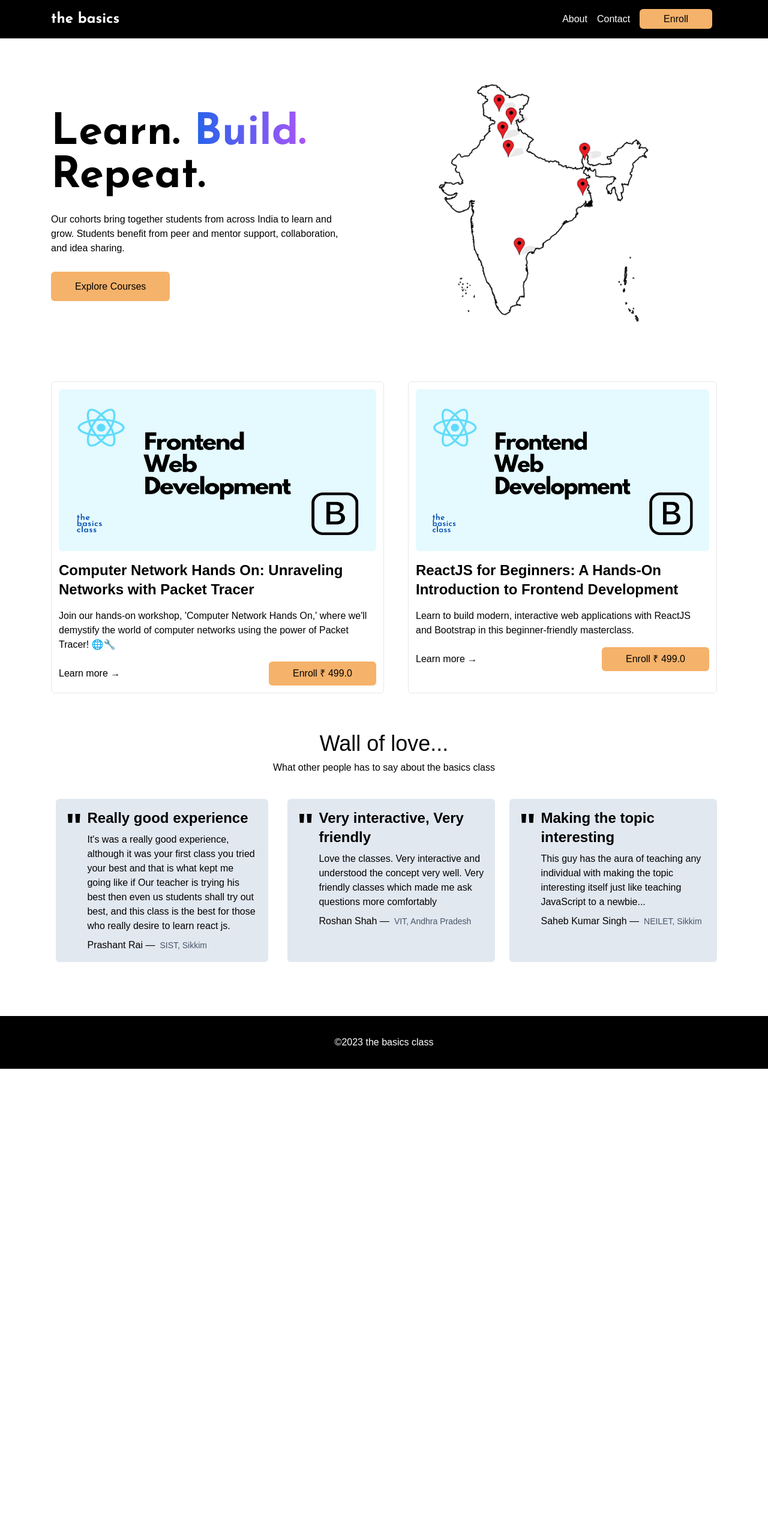
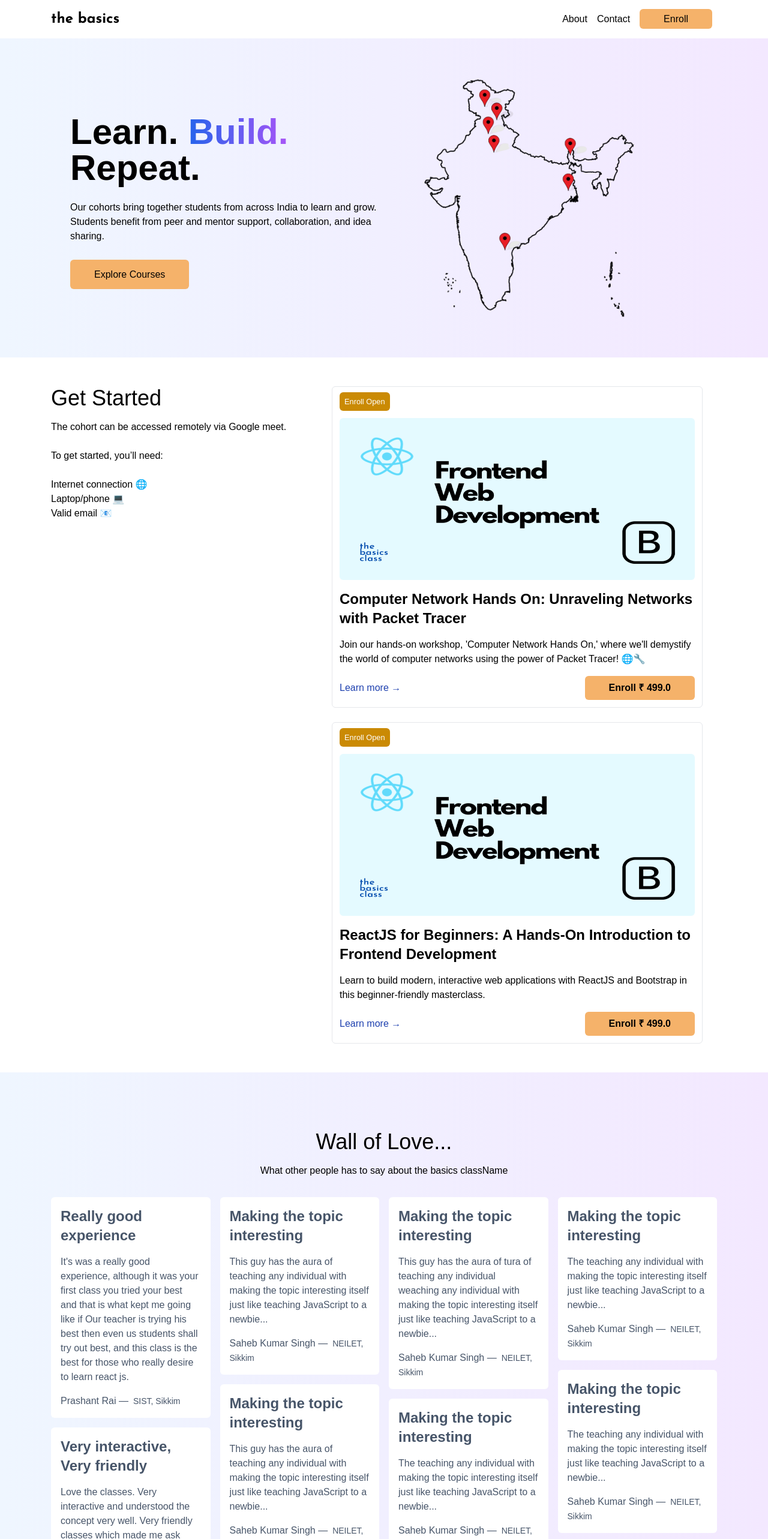
Before and after one commit to sachinshrmaa/cohort, a Next.js app: page / in a window 1280 px wide. Shown: the top 2566 px of the page at 60% size. Before the commit the page ends 1782 px from the top, so only its background shows below. Built offline with nearby package versions, Linux system fonts and the light colour scheme.

Commit message:
design page layout

```diff
--- a/app/(site)/page.tsx
+++ b/app/(site)/page.tsx
@@ -7,20 +7,33 @@ import WorkshopCard from "@/components/WorkshopCard";
 
 export default function Home() {
   return (
-    <div className="container">
-      <div className="grid grid-cols-2 space-x-6 items-center py-8">
     <div>
-          <h1 className="text-7xl font-bold mb-6 font-sans">
+      {/* Hero Section */}
+      <div className="bg-gradient-to-r from-blue-50 to-purple-100  py-14">
+        <div className="container text-center md:text-left">
+          <div className="grid md:grid-cols-2 md:space-x-8 md:items-center">
+            <div className="md:hidden block">
+              <Image
+                src="/hero_img.png"
+                alt="India map"
+                width={420}
+                height={420}
+                priority
+                className="h-[200px] w-[200px]"
+              />
+            </div>
+            <div className="mb-6">
+              <h1 className="text-6xl font-bold my-6">
                 Learn.{" "}
                 <span className="text-transparent bg-clip-text bg-gradient-to-r from-blue-600 to-purple-500 h-48">
                   Build.
                 </span>{" "}
                 Repeat.
               </h1>
-          <p className="w-[500px] mb-10">
-            Our cohorts bring together students from across India to learn and
-            grow. Students benefit from peer and mentor support, collaboration,
-            and idea sharing.
+              <p className="mb-10">
+                Our cohorts bring together students from across India to learn
+                and grow. Students benefit from peer and mentor support,
+                collaboration, and idea sharing.
               </p>
 
               <Link
@@ -30,7 +43,7 @@ export default function Home() {
                 Explore Courses
               </Link>
             </div>
-        <div className="p-8">
+            <div className="hidden md:block">
               <Image
                 src="/hero_img.png"
                 alt="India map"
@@ -40,8 +53,26 @@ export default function Home() {
               />
             </div>
           </div>
+        </div>
+      </div>
 
-      <div className="grid grid-cols-2 my-6 space-x-10">
+      {/* Courses Section */}
+      <section className="py-6">
+        <div className="container">
+          <div className="grid grid-cols-1 md:grid-cols-5">
+            <div className="md:col-span-2 mt-6">
+              <h1 className="text-4xl mb-4">Get Started</h1>
+              <p className="mb-6 text-md">
+                The cohort can be accessed remotely via Google meet.
+              </p>
+              <p className="mb-6 text-md">To get started, you’ll need: </p>
+              <ul>
+                <li>Internet connection 🌐</li>
+                <li>Laptop/phone 💻</li>
+                <li>Valid email 📧</li>
+              </ul>
+            </div>
+            <div className="md:col-span-3">
               {workshops.map((workshop, index) => (
                 <WorkshopCard
                   key={index}
@@ -54,14 +85,21 @@ export default function Home() {
                 />
               ))}
             </div>
+          </div>
+        </div>
+      </section>
 
-      <div className="py-8">
-        <h1 className="my-2 text-4xl text-center">Wall of love...</h1>
-        <p className="text-center mb-8 text-md">
-          What other people has to say about the basics class
+      {/* Testimonial Section */}
+      <section className="bg-gradient-to-r from-blue-50 to-purple-100  py-8">
+        <div className="container py-8">
+          <div className="text-center mb-4 mt-8">
+            <h1 className="text-4xl mb-4">Wall of Love...</h1>
+            <p className="mb-8 text-md">
+              What other people has to say about the basics className
             </p>
+          </div>
 
-        <div className="grid grid-cols-3 space-x-6">
+          <div className="columns-1 md:columns-3 lg:columns-4 gap-4">
             {testimonials.map((testimony, index) => (
               <TestimonialCard
                 id={testimony.id}
@@ -74,6 +112,8 @@ export default function Home() {
             ))}
           </div>
         </div>
+      </section>
+
     </div>
   );
 }
--- a/app/[workshopSlug]/page.tsx
+++ b/app/[workshopSlug]/page.tsx
@@ -1,23 +1,65 @@
 import workshops from "@/data/workshops";
+import Image from "next/image";
 import Link from "next/link";
 import React from "react";
+import NotFound from "../not-found";
 
 export default function WorkshopPage({ params }) {
   const { workshopSlug } = params;
   const workshop = workshops.filter((cohort) => cohort.slug === workshopSlug);
 
+  // If no matching workshop found, return 404 page not found
+  if (workshop.length === 0) {
+    return <NotFound />;
+  }
+
   return (
-    <div className="container py-8">
+    <main className="py-12">
+      <div className="container">
         <Link href="/" className="text-blue-900">
-        {" "}
           &larr; back to home
         </Link>
         {workshop.map((cohort) => (
-        <div className="my-8" key={cohort.id}>
-          <h1 className="text-4xl font-bold ">{cohort.name}</h1>
-          <p className="my-6 text-lg">{cohort.description}</p>
+          <div className="grid grid-cols-1 md:grid-cols-6 mt-4 md:mt-6 md:gap-4">
+            <div className="md:hidden md:col-span-3 mt-4 mb-8">
+              <Image
+                src={cohort.thumbnail}
+                alt={cohort.name}
+                width={200}
+                height={350}
+                className="rounded-md w-full mb-10"
+              />
+
+              <Link className="text-center" href="/">
+                <p className="bg-brand-accent py-2 rounded-md hover:bg-yellow-600 font-semibold w-full">
+                  Enroll Now &nbsp; ₹{cohort.price}.0
+                </p>
+              </Link>
+            </div>
+            <div className="md:col-span-4">
+              <h1 className="text-2xl font-semibold mb-6 leading-8 md:leading-[50px] md:text-4xl">
+                {cohort.name}
+              </h1>
+              <p className="text-md md:text-lg">{cohort.description}</p>
+            </div>
+            <div className="hidden md:block md:col-span-2">
+              <Image
+                src={cohort.thumbnail}
+                alt={cohort.name}
+                width={200}
+                height={350}
+                className="rounded-md w-full mb-6"
+              />
+
+              <Link className="text-center" href="/">
+                <p className="bg-brand-accent py-2 rounded-md hover:bg-yellow-600 font-semibold w-full">
+                  Enroll Now &nbsp; ₹{cohort.price}.0
+                </p>
+              </Link>
+            </div>
           </div>
         ))}
       </div>
+    </main>
   );
 }
--- a/components/Footer.tsx
+++ b/components/Footer.tsx
@@ -2,7 +2,7 @@ import React from "react";
 
 export default function Footer() {
   return (
-    <div className="py-8 text-center bg-brand-primary text-brand-seconday mt-[50px]">
+    <div className="py-8 text-center">
       <p>&copy;2023 the basics class</p>
     </div>
   );
--- a/components/NavBar.tsx
+++ b/components/NavBar.tsx
@@ -3,19 +3,19 @@ import React from "react";
 
 export default function NavBar() {
   return (
-    <nav className="w-full bg-brand-primary text-brand-seconday">
+    <nav className="w-full">
       <div className="container h-16 flex justify-between items-center">
         <Link
           href="/"
-          className="font-sans text-2xl font-bold hover:text-blue-100"
+          className="font-sans text-2xl font-bold hover:text-blue-600"
         >
           the basics
         </Link>
         <div>
-          <Link className="mx-2 hover:text-blue-100" href="/">
+          <Link className="mx-2 hover:text-blue-600" href="/">
             About
           </Link>
-          <Link className="mx-2 hover:text-blue-100" href="/">
+          <Link className="mx-2 hover:text-blue-600" href="/">
             Contact
           </Link>
           <Link
--- a/components/TestimonialCard.tsx
+++ b/components/TestimonialCard.tsx
@@ -1,5 +1,6 @@
 import { FC } from "react";
 import { TestimonialData } from "../types/testimonial";
+import Image from "next/image";
 
 const TestimonialCard: FC<TestimonialData> = ({
   name,
@@ -8,12 +9,11 @@ const TestimonialCard: FC<TestimonialData> = ({
   keywords,
 }) => {
   return (
-    <div className="bg-slate-200 p-4 rounded-md m-2 flex space-x-2 hover:bg-slate-100 ">
-      <span className="text-6xl font-extrabold font-serif ">&quot;</span>
+    <div className="bg-white p-4 rounded-md inline-block mb-4 w-full space-x-2 hover:bg-slate-50">
       <div className="align-end">
-        <h1 className="text-2xl font-semibold">{keywords}</h1>
-        <p className="my-2">{message}</p>
-        <p className="text-md">
+        <h1 className="text-2xl font-semibold text-slate-600">{keywords}</h1>
+        <p className="my-4 text-slate-600">{message}</p>
+        <p className="text-md text-slate-600">
           {name} —
           <span className="mx-2 text-sm text-slate-600">{organization}</span>
         </p>
--- a/components/WorkshopCard.tsx
+++ b/components/WorkshopCard.tsx
@@ -12,8 +12,11 @@ const WorkshopCard: FC<WorkshopData> = ({
   slug,
 }) => {
   return (
-    <div className="border rounded-md p-[12px]">
-      <div className="mb-4">
+    <div className="bg-white border rounded-md p-[12px] my-6 md:mx-6">
+      <small className="bg-yellow-600 text-white p-2 rounded-md">
+        Enroll Open
+      </small>
+      <div className="my-4">
         <Image
           src={thumbnail}
           width={200}
@@ -26,11 +29,11 @@ const WorkshopCard: FC<WorkshopData> = ({
         <h1 className="text-2xl my-4 font-semibold">{name}</h1>
         <p className="mb-4">{description}</p>
         <div className="flex justify-between items-center">
-          <Link className="hover:text-blue-900 hover:text-lg" href={slug}>
+          <Link className="text-blue-800 hover:text-blue-900" href={slug}>
             Learn more <span>&rarr;</span>
           </Link>
           <Link
-            className="bg-brand-accent px-10 py-2 rounded-md hover:bg-yellow-600 "
+            className="bg-brand-accent px-10 py-2 rounded-md hover:bg-yellow-600 font-semibold"
             href={slug}
           >
             Enroll ₹ {price}.0
--- a/data/testimonials.ts
+++ b/data/testimonials.ts
@@ -25,6 +25,62 @@ const testimonials: TestimonialData[] = [
     organization: "NEILET, Sikkim",
     keywords: "Making the topic interesting",
   },
+  {
+    id: 4,
+    name: "Saheb Kumar Singh",
+    message:
+      "This guy has the aura of teaching any individual with making the topic interesting itself just like teaching JavaScript to a newbie...",
+    organization: "NEILET, Sikkim",
+    keywords: "Making the topic interesting",
+  },
+  {
+    id: 5,
+    name: "Saheb Kumar Singh",
+    message:
+      "This guy has the aura of teaching any individual wura of teaching any individual with making the topic interesting itself just like teaching JavaScript to a newbie...",
+    organization: "NEILET, Sikkim",
+    keywords: "Making the topic interesting",
+  },
+  {
+    id: 6,
+    name: "Saheb Kumar Singh",
+    message:
+      "This guy has the aura of tura of teaching any individual weaching any individual with making the topic interesting itself just like teaching JavaScript to a newbie...",
+    organization: "NEILET, Sikkim",
+    keywords: "Making the topic interesting",
+  },
+  {
+    id: 7,
+    name: "Saheb Kumar Singh",
+    message:
+      "The teaching any individual with making the topic interesting itself just like teaching JavaScript to a newbie...",
+    organization: "NEILET, Sikkim",
+    keywords: "Making the topic interesting",
+  },
+  {
+    id: 8,
+    name: "Saheb Kumar Singh",
+    message:
+      "The teaching any individual with making the topic interesting itself just like teaching JavaScript to a newbie...",
+    organization: "NEILET, Sikkim",
+    keywords: "Making the topic interesting",
+  },
+  {
+    id: 9,
+    name: "Saheb Kumar Singh",
+    message:
+      "The teaching any individual with making the topic interesting itself just like teaching JavaScript to a newbie...",
+    organization: "NEILET, Sikkim",
+    keywords: "Making the topic interesting",
+  },
+  {
+    id: 10,
+    name: "Saheb Kumar Singh",
+    message:
+      "The teaching any individual with making the topic interesting itself just like teaching JavaScript to a newbie...",
+    organization: "NEILET, Sikkim",
+    keywords: "Making the topic interesting",
+  },
 ];
 
 export default testimonials;
```
Lines whose indentation alone changed are shown as unchanged.
